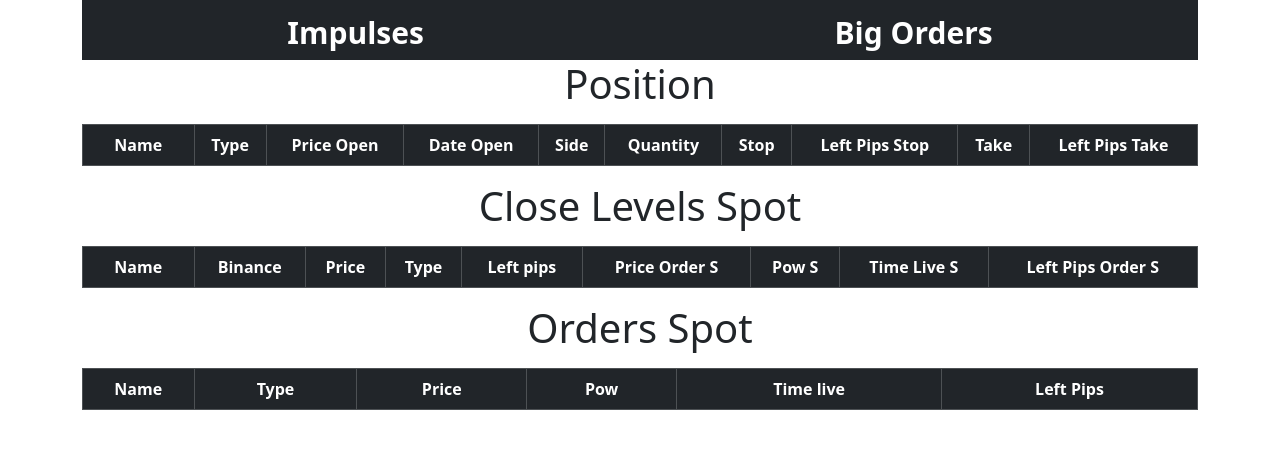
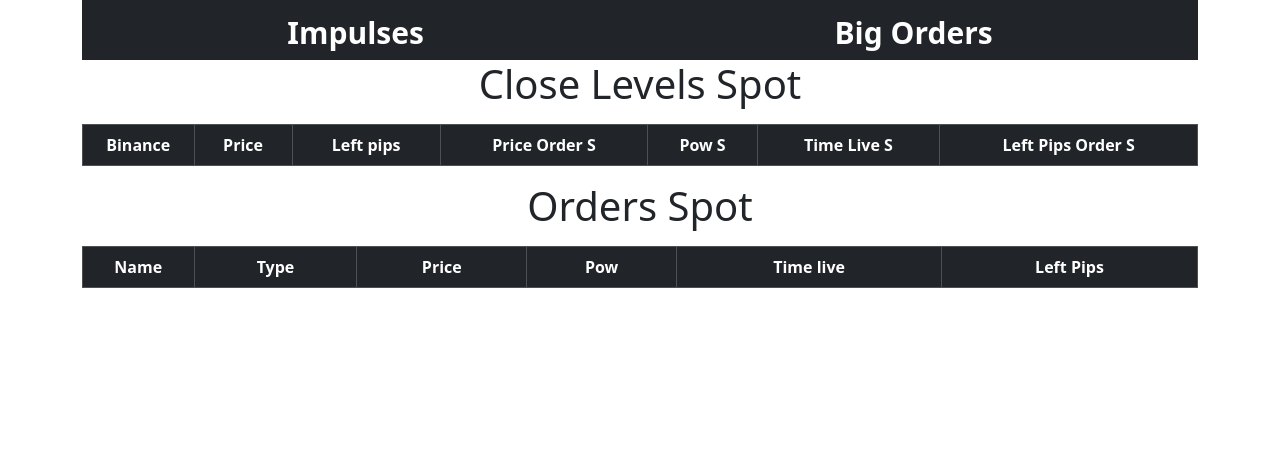
Before and after one commit to Fr3sto/Screener-3.0, a Django app: page /screener/big_orders in a window 1280 px wide. Shown: the top 449 px of the page. Run offline with Django 4.2, Linux system fonts and the light colour scheme; lists and menus that the app fills with data are empty; some libraries are stand-ins or nearby versions.

Commit message:
final version

```diff
--- a/app/screener/views.py
+++ b/app/screener/views.py
@@ -1,9 +1,10 @@
 from django.shortcuts import render
 from django.http import JsonResponse
+from datetime import datetime
 
 
 from screener.services import collect_all_data_for_screener
-from screener.database import  get_all_positions,get_all_currency, get_all_order_book
+from screener.database import  get_all_positions,get_all_currency, get_all_order_book, get_all_levels
 from screener.charts import get_order_book_chart
 
 from screener.exchange import get_last_prices, get_currencies
@@ -28,17 +29,43 @@ curr_list = get_currencies(100)
 
 def get_data(request):
 
-    # positions = get_all_positions()
+    # close_levels_list = get_close_levels()
 
-    # res_positions = []
-    # for pos in positions:
-    #     my_list = list(pos)
-    #     my_list[4] = my_list[4].strftime("%H:%M:%S %d/%m/%Y")
-    #     res_positions.append(my_list)
+    # result_list = []
+    # for index, value in enumerate(close_levels_list):
+    #     my_list = list(close_levels_list[index])
+    #     symbol = my_list[1]
+    #     price_level = my_list[2]
+    #     type_level = my_list[3]
+    #     left_pips = my_list[4]
+    #     price_order_s = my_list[5]
+    #     pow_s = my_list[6]
+    #     time_live_s = my_list[7]
 
-    # positions = res_positions
+    #     left_Pips_order_s = 0
+
+    #     if price_order_s > 1000000 or price_order_s == 0:
+    #         price_order_s = 0
+    #         pow_s = 0
+    #         time_live_s = 0
+    #     else:
+    #         time_live_s = str((datetime.now() - time_live_s)).split('.')[0]
+    #         left_Pips_order_s = 0
+    #         if type_level == 1:
+    #             currPrice = price_level - price_level * left_pips / 100
+    #             left_Pips_order_s = (price_order_s - currPrice) / (currPrice / 100)
+    #         else:
+    #             currPrice = price_level + price_level * left_pips / 100
+    #             left_Pips_order_s = (currPrice - price_order_s) / (currPrice / 100)
+    #         left_Pips_order_s = round(left_Pips_order_s,2)
+
+    #     result_list.append([symbol, price_level,type_level,left_pips,
+    #                             price_order_s,pow_s,time_live_s,left_Pips_order_s])
+
+
+    # result_list = sorted(result_list, key=lambda x: x[3])
+
     good_orders = []
-    positions = []
     try:
         order_book_list = get_all_order_book()
         order_book = dict()
@@ -62,13 +89,11 @@ def get_data(request):
 
 
         last_prices = get_last_prices()
-        for symbol, order_book in order_book.items():
+        for symbol, types in order_book.items():
             best_bid = last_prices[symbol]['best_bid']
             best_ask = last_prices[symbol]['best_ask']
 
-            if symbol == 'XMRUSDT':
-                pass
-            for type, orders in order_book.items():
+            for type, orders in types.items():
                 for price, order in orders.items():
                     order_count_decimal = str(round(price / curr_list[symbol]['min_step_spot']))
 
@@ -82,11 +107,62 @@ def get_data(request):
                         if left_pips_order <= 6 and time_live > 30 and order['is_not_mm'] == True:
                             good_orders.append([symbol, type, price, order['pow'],time_live, round(left_pips_order,2)])
         good_orders = sorted(good_orders, key=lambda x: x[5])
+
+
+        close_levels = []
+
+        levels_list = get_all_levels()
+
+        for level in levels_list:
+            symbol = level[1]
+            type_level = level[4]
+            price_level = level[3]
+            diff = 0
+
+            type_order = ''
+            if type_level == 1:
+                type_order = 'asks'
+                diff = 100 - round(last_prices[symbol]['best_ask'] / price_level, 4) * 100
+            else:
+                type_order = 'bids'
+                diff = 100 - round(price_level / last_prices[symbol]['best_bid'], 4) * 100
+
+            price_order = 0
+            pow = 0
+            time_live = 0
+            left_pips_order = 0
+            if diff < 1 and diff > -1:
+                best_bid = last_prices[symbol]['best_bid']
+                best_ask = last_prices[symbol]['best_ask']
+                for price, order in order_book[symbol][type_order].items():
+                    order_count_decimal = str(round(price / curr_list[symbol]['min_step_spot']))
+                    if order_count_decimal[-1] == '0':
+                        if type_order == 'asks' and price >= price_level and price < price_order:
+                            price_order = price
+                            pow = order['pow']
+                            time_live = (order['date_end'] - order['date_start']).seconds / 60
+                            left_pips_order = (price - best_ask) / (best_ask / 100)
+                        elif type_order == 'bids' and price <= price_level and price > price_order:
+                            price_order = price
+                            pow = order['pow']
+                            time_live = (order['date_end'] - order['date_start']).seconds / 60
+                            left_pips_order = (best_bid - price) / (best_bid / 100)
+
+                if abs(left_pips_order - diff) > 100:
+                    price_order = 0
+                    pow = 0
+                    time_live = 0
+                    left_pips_order = 0
+                close_levels.append([symbol, price_level,type_level,round(diff,2),
+                                 price_order,pow,round(time_live,1),round(left_pips_order,2)])
+
+        close_levels = sorted(close_levels, key=lambda x: x[3])
+
     except Exception as e:
         print(e)
 
 
-    return JsonResponse({'positions':positions, 'orders':good_orders})
+    return JsonResponse({'close_levels':close_levels, 'orders':good_orders})
 
 from screener.services import get_currency_chart_with_impulse
 
--- a/app/templates/screener/big_orders.html
+++ b/app/templates/screener/big_orders.html
@@ -3,29 +3,6 @@
     Levels
 {% endblock title %}
 {% block content %}
-
-    <h1 style ='text-align:center'>Position</h1>
-    <div class="table-responsive">
-        <table id="tblPositions"
-           class="table mt-2 table-bordered table-striped table-hover table-responsive">
-        <thead class="table-dark">
-            <tr>
-                <th style="text-align:center;" width="10%">Name</th>
-                <th style="text-align:center;">Type</th>
-                <th style="text-align:center">Price Open</th>
-                <th style="text-align:center">Date Open</th>
-                <th style="text-align:center">Side</th>
-                <th style="text-align:center">Quantity</th>
-                <th style="text-align:center">Stop</th>
-                <th style="text-align:center">Left Pips Stop</th>
-                <th style="text-align:center">Take</th>
-                <th style="text-align:center">Left Pips Take</th>
-            </tr>
-        </thead>
-        <tbody>
-        </tbody>
-    </table>
-    </div>
 
     <h1 style ='text-align:center'>Close Levels Spot</h1>
     <div class="table-responsive">
@@ -33,10 +10,8 @@
                        class="table mt-2 table-bordered table-striped table-hover table-responsive">
                     <thead class="table-dark">
                         <tr>
-                            <th style="text-align:center;" width="10%">Name</th>
                             <th style='text-align:center' width="10%">Binance</th>
                             <th style="text-align:center">Price</th>
-                            <th style="text-align:center">Type</th>
                             <th style="text-align:center">Left pips</th>
                             <th style="text-align:center">Price Order S</th>
                             <th style="text-align:center">Pow S</th>
@@ -76,7 +51,6 @@
                     success: function(response) {
 
                         $('#tblCloseLevels_S tbody').empty();
-                        $('#tblPositions tbody').empty();
                         $('#tblOrders_S tbody').empty();
 
                         try{
@@ -90,19 +64,15 @@
                                 {
                                     tr = $(`<tr class="table-danger">`);
                                 }
-                                tr.append(`<td><a style="color:black; text-align: center" href="/screener/${level[0]}/order_book">
-                                    <p style='font-size:18px'>${level[0]}</p>
-                                </a></td>`);
                                 tr.append(`<td>
                                     <p style='font-size:18px' onclick=" window.open('https://www.binance.com/ru/trade/${level[0]}');">${level[0]}</p>
                                 </td>`);
                                 tr.append(`<td>${level[1]}</td>`);
-                                tr.append(`<td>${level[2]}</td>`);
-                                tr.append(`<td>${level[3]}</td>`);
+                                tr.append(`<td>${level[3]} %</td>`);
                                 tr.append(`<td>${level[4]}</td>`);
                                 tr.append(`<td>${level[5]}</td>`);
-                                tr.append(`<td>${level[6]}</td>`);
-                                tr.append(`<td>${level[7]}</td>`);
+                                tr.append(`<td>${level[6]} min</td>`);
+                                tr.append(`<td>${level[7]} %</td>`);
                                 tr.append(`</tr>`)
                                 $('#tblCloseLevels_S').append(tr);
                             });
```
Also changed, not shown: app/screener/database.py (+13 -2 lines).
